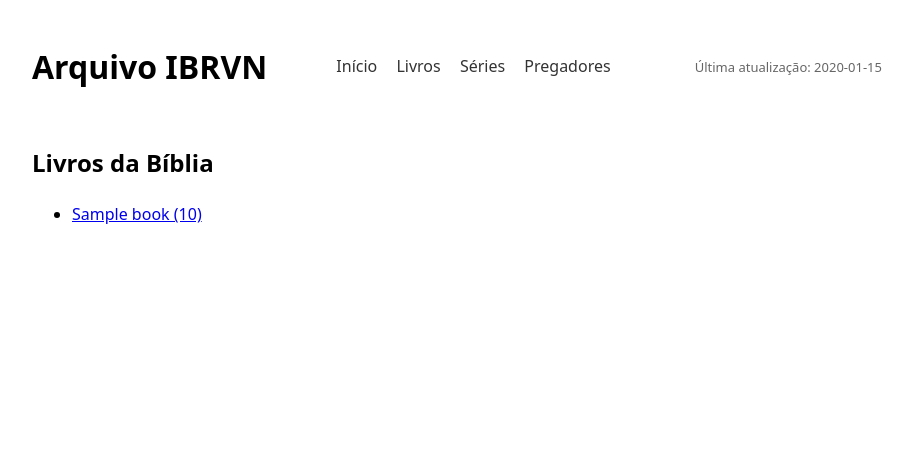
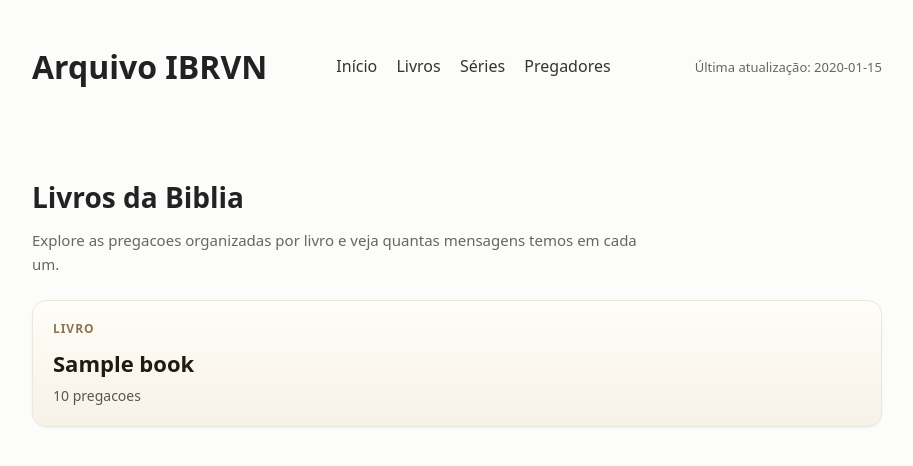
Before and after one commit to samuelnoll/ibrvn-archive, a FastAPI app: template api/templates/books.html in a window 1280 px wide. Shown: the top 466 px of the page, without its empty margins (183-1096 px from the left). Run offline with FastAPI, Linux system fonts and the light colour scheme; the template is opened without the code that fills it: most values are stand-ins (such as "Sample title", 1, 10 or a date in 2020).

Commit message:
Changing pages links visual

```diff
--- a/api/static/style.css
+++ b/api/static/style.css
@@ -4,6 +4,8 @@ font-family: system-ui;
 max-width: 850px;
 margin: auto;
 padding: 20px;
+color: #222;
+background: #fcfcfa;
 
 }
 
@@ -35,6 +37,12 @@ color: #333;
 
 border-bottom: 1px solid #eee;
 padding: 18px 0;
+
+}
+
+.sermon:first-of-type {
+
+border-top: 1px solid #eee;
 
 }
 
@@ -148,3 +156,132 @@ font-size: 13px;
 color: #666;
 
 }
+
+.list-page {
+
+padding-top: 8px;
+
+}
+
+.list-page-header {
+
+margin-bottom: 24px;
+
+}
+
+.list-page-header h2 {
+
+font-size: 28px;
+margin-bottom: 8px;
+
+}
+
+.list-page-header p {
+
+margin: 0;
+font-size: 15px;
+color: #666;
+max-width: 620px;
+
+}
+
+.entity-list {
+
+display: grid;
+gap: 14px;
+
+}
+
+.entity-card {
+
+display: block;
+padding: 18px 20px;
+border: 1px solid #ece7de;
+border-radius: 14px;
+background: linear-gradient(180deg, #fffdf8 0%, #f7f2e8 100%);
+text-decoration: none;
+color: inherit;
+box-shadow: 0 1px 2px rgba(33, 24, 10, 0.05);
+transition: transform 0.18s ease, box-shadow 0.18s ease, border-color 0.18s ease;
+
+}
+
+.entity-card:hover {
+
+transform: translateY(-2px);
+border-color: #d8ccb6;
+box-shadow: 0 10px 24px rgba(33, 24, 10, 0.08);
+
+}
+
+.entity-card-kicker {
+
+font-size: 12px;
+font-weight: 700;
+letter-spacing: 0.08em;
+text-transform: uppercase;
+color: #8a7553;
+margin-bottom: 8px;
+
+}
+
+.entity-card-title {
+
+font-size: 22px;
+font-weight: 600;
+color: #1f1a14;
+margin-bottom: 4px;
+
+}
+
+.entity-card-meta {
+
+font-size: 14px;
+color: #5f5648;
+
+}
+
+@media (max-width: 640px) {
+
+header {
+
+flex-direction: column;
+align-items: flex-start;
+gap: 10px;
+
+}
+
+nav {
+
+display: flex;
+flex-wrap: wrap;
+gap: 10px 14px;
+
+}
+
+nav a {
+
+margin-right: 0;
+
+}
+
+.list-page-header h2 {
+
+font-size: 24px;
+
+}
+
+.entity-card {
+
+padding: 16px;
+border-radius: 12px;
+
+}
+
+.entity-card-title {
+
+font-size: 20px;
+
+}
+
+}
--- a/api/templates/books.html
+++ b/api/templates/books.html
@@ -2,24 +2,27 @@
 
 {% block content %}
 
-<h2>Livros da Bíblia</h2>
+<section class="list-page">
 
-<ul>
+<div class="list-page-header">
+<h2>Livros da Biblia</h2>
+<p>Explore as pregacoes organizadas por livro e veja quantas mensagens temos em cada um.</p>
+</div>
+
+<div class="entity-list">
 
 {% for b in books %}
 
-<li>
-
-<a href="/books/{{ b.book }}">
-
-{{ b.book }} ({{ b.n }})
-
+<a class="entity-card" href="/books/{{ b.book }}">
+<div class="entity-card-kicker">Livro</div>
+<div class="entity-card-title">{{ b.book }}</div>
+<div class="entity-card-meta">{{ b.n }} pregacoes</div>
 </a>
-
-</li>
 
 {% endfor %}
 
-</ul>
+</div>
+
+</section>
 
 {% endblock %}
```
Also changed, not shown: api/templates/preachers.html (+13 -10 lines), api/templates/series.html (+14 -11 lines).
